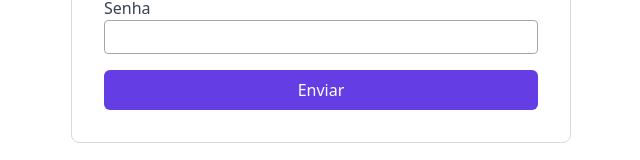
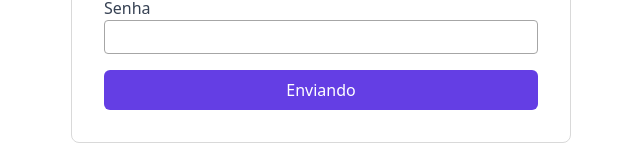
Before and after one commit to Sara01romao/feedback-nodejs-typescript-docker-postgres-nextjs, a Next.js app in the folder frontend/: page /login in a window 1280 px wide. Shown: the part 392-552 px from the top of the page, without its empty margins (319-959 px from the left). Built offline with nearby package versions, Linux system fonts and the light colour scheme.

Commit message:
text button dynamic

```diff
--- a/frontend/src/components/btn-submit.tsx
+++ b/frontend/src/components/btn-submit.tsx
@@ -2,14 +2,17 @@
 
 import { useFormStatus } from 'react-dom';
 
-export function SubmitButton() {
+type Button ={
+  text?: string;
+}
+export function SubmitButton({text}:Button) {
   const { pending } = useFormStatus();
 
   return (
     <button
       type="submit" disabled={pending}
-      className={`${pending ?"bg-[#5535C3]" :"bg-[#643EE4]"}  text-white p-2 cursor-pointer rounded-md hover:bg-[#5535C3] duration-300 ease-in-out disabled:opacity-50 disabled:cursor-not-allowed`}>
-      {pending ? 'Enviando...' : 'Enviar'}
+      className={`${pending ?"bg-[#5535C3]" :"bg-[#643EE4] w-full"}  text-white p-2 cursor-pointer rounded-md hover:bg-[#5535C3] duration-300 ease-in-out disabled:opacity-50 disabled:cursor-not-allowed`}>
+      {pending ? 'Enviando...' : text ?? "Enviando"}
     </button>
   );
 }
```
